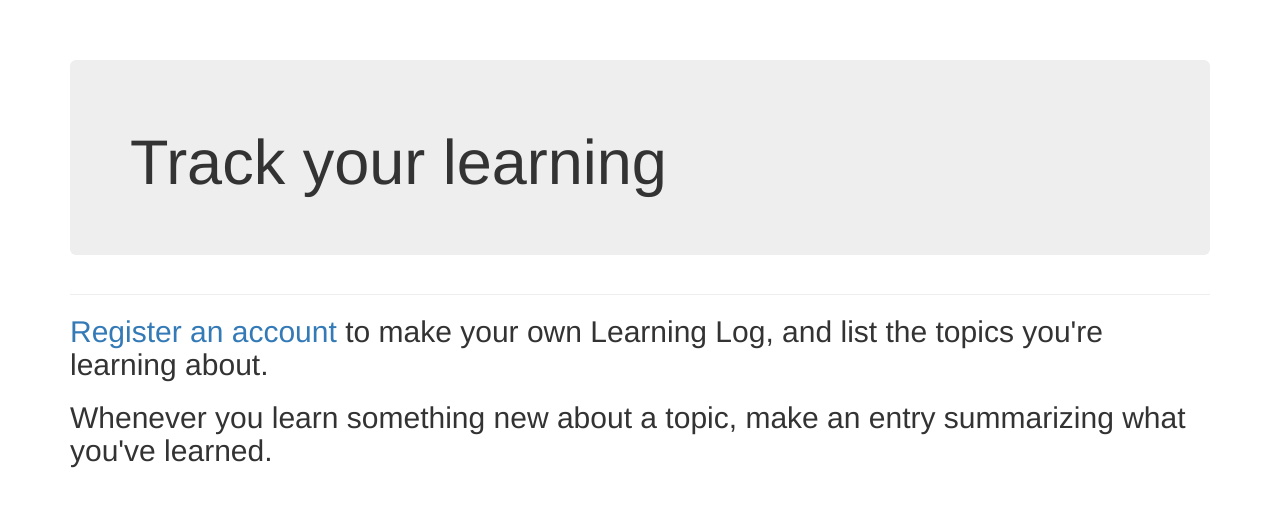
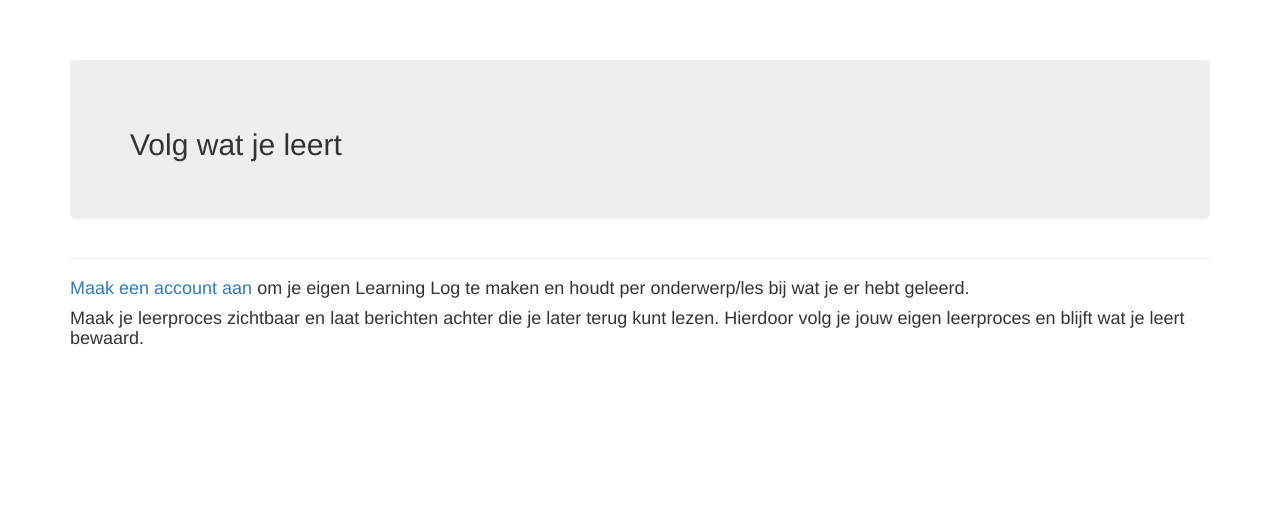
Before and after one commit to svdr555/learning_log, a Django app: page / in a window 1280 px wide. Shown: the part 51-558 px from the top of the page. Run offline with Django 5.2, Linux system fonts and the light colour scheme; some libraries are stand-ins or nearby versions.

Commit message:
Tekstopmaak homepage aangepast

```diff
--- a/learning_logs/templates/learning_logs/index.html
+++ b/learning_logs/templates/learning_logs/index.html
@@ -2,17 +2,20 @@
 
 {% block header %}
   <div class="jumbotron">
-    <h1>Track your learning</h1>
+    <h2>Volg wat je leert</h2>
   </div>
 {% endblock header %}
 
 
 {% block content %}
-  <h2>
-    <a href="{% url 'users:register' %}">Register an account</a> to make
-    your own Learning Log, and list the topics you're learning about.
-  </h2>
-  <h2>
-    Whenever you learn something new about a topic, make an entry summarizing what you've learned.
-  </h2>
+  <h4>
+    <a href="{% url 'users:register' %}">Maak een account aan</a> om je
+    eigen Learning Log te maken en houdt per onderwerp/les bij wat
+    je er hebt geleerd.
+  </h4>
+  <h4>
+    Maak je leerproces zichtbaar en laat berichten achter die je later terug
+    kunt lezen. Hierdoor volg je jouw eigen leerproces en blijft wat je leert
+    bewaard.
+  </h4>
 {% endblock content %}
```
